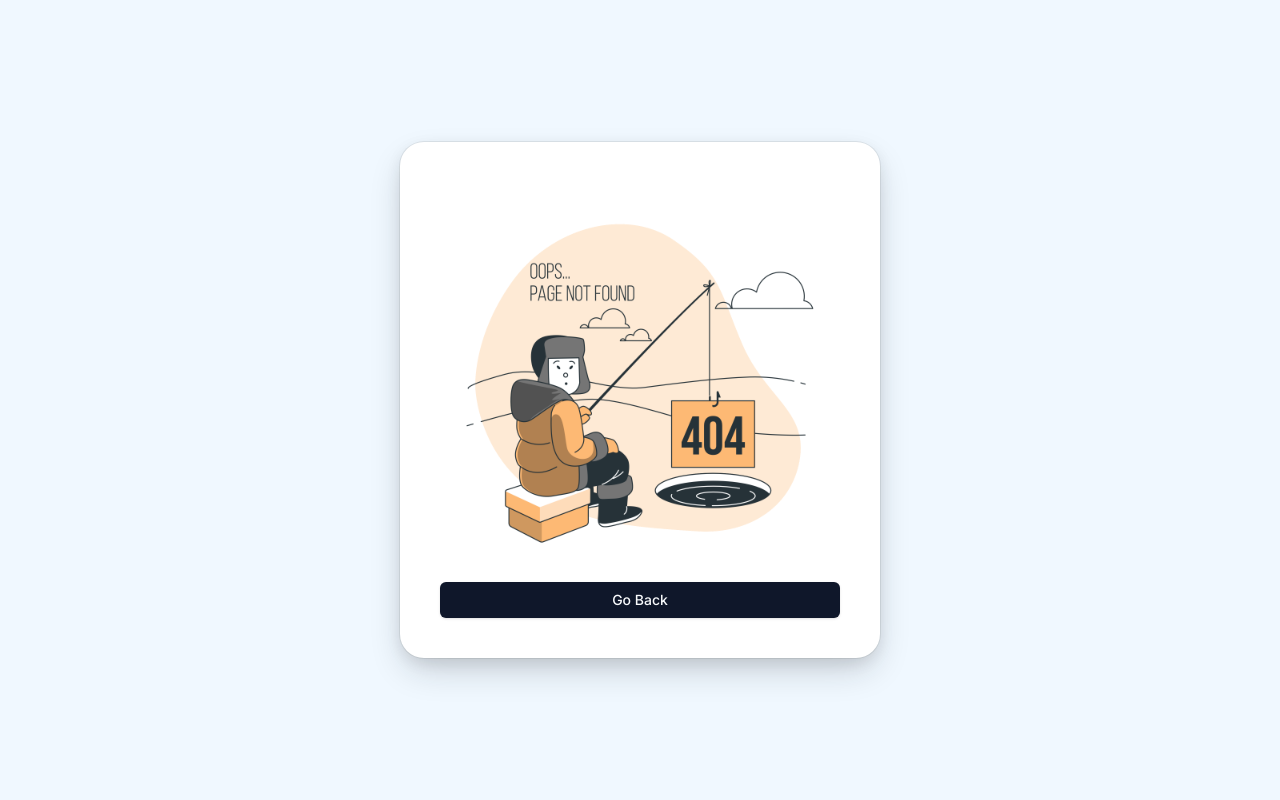
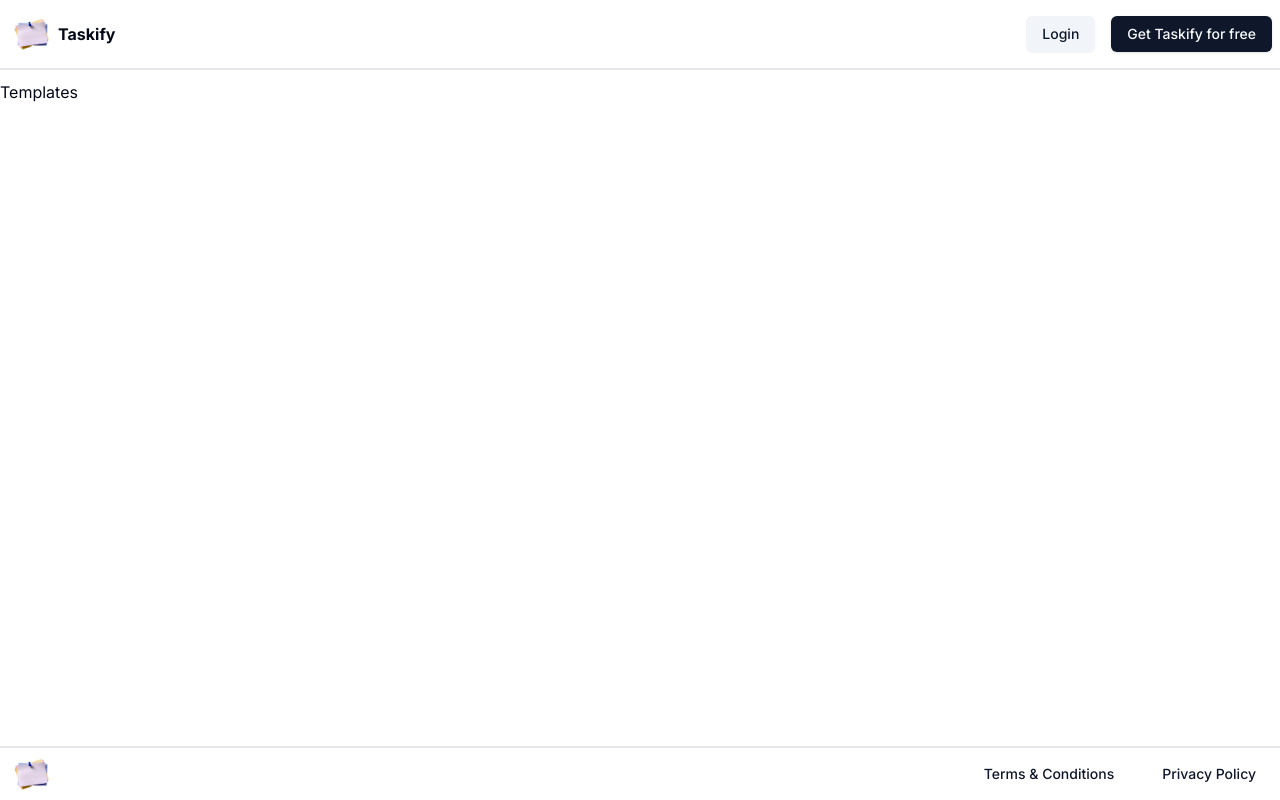
Before and after one commit to hafizusama43/nextjs-qumily, a Next.js app: page /templates in a window 1280 px wide. Before the commit this address had no page. Built offline with nearby package versions, Linux system fonts and the light colour scheme; no server answers.

Commit message:
Ui Fixes

```diff
--- a/app/(platform)/layout.tsx
+++ b/app/(platform)/layout.tsx
@@ -16,7 +16,7 @@ export default function RootLayout({
       <nav>
         <Navbar />
       </nav>
-      <main className="mt-40 md:mt-40 mx-auto max-w-7xl">
+      <main className="pt-20 mx-auto max-w-7xl bg-white h-[100vh]">
         {children}
       </main>
       <footer>
--- a/app/(platform)/sign-in/[[...sign-in]]/page.tsx
+++ b/app/(platform)/sign-in/[[...sign-in]]/page.tsx
@@ -9,7 +9,7 @@ export const metadata: Metadata = {
 
 const page = () => {
     return (
-        <div className='flex justify-center items-center flex-col'>
+        <div className='mt-20 flex justify-center items-center flex-col'>
             <SignIn />
         </div>
     );
--- a/app/(platform)/sign-up/[[...sign-up]]/page.tsx
+++ b/app/(platform)/sign-up/[[...sign-up]]/page.tsx
@@ -11,7 +11,7 @@ export const metadata: Metadata = {
 
 const page = () => {
   return (
-    <div className='flex justify-center items-center flex-col'>
+    <div className='mt-20 flex justify-center items-center flex-col'>
       <SignUp fallbackRedirectUrl={"/"}/>
     </div>
   );
--- /dev/null
+++ b/app/(platform)/templates/page.tsx
@@ -0,0 +1,11 @@
+import React from 'react'
+
+const page = () => {
+    return (
+        <div>
+            Templates
+        </div>
+    )
+}
+
+export default page
--- a/app/globals.css
+++ b/app/globals.css
@@ -84,4 +84,27 @@ body {
 
 .cl-userProfile-root .cl-cardBox {
   width: 100% !important;
+  box-shadow: none !important;
+  border-radius: unset !important;
 }
+
+.cl-userProfile-root .cl-cardBox .cl-scrollBox {
+  box-shadow: none !important;
+  border-radius: unset !important;
+  border-left: 0.5px solid lightgray !important;
+}
+
+.cl-userProfile-root .cl-cardBox .cl-navbar{
+  background: white !important;
+  border-right: 2px solid gray;
+}
+
+.cl-signUp-root .cl-cardBox{
+  box-shadow: none !important;
+  border: 1px solid lightgray;
+}
+
+.cl-signIn-root .cl-cardBox{
+  box-shadow: none !important;
+  border: 1px solid lightgray;
+}
--- a/components/ui/navbar.tsx
+++ b/components/ui/navbar.tsx
@@ -17,7 +17,7 @@ const Navbar = ({ org_dashboard = false }: { org_dashboard?: boolean }) => {
 
 
     return (
-        <div className='shadow-md fixed top-0 w-full backdrop-blur z-10 bg-white'>
+        <div className='border-b-2 border-b-gray-200 fixed top-0 w-full backdrop-blur z-10 bg-white'>
             <div className='px-2 py-2 md:py-4 mx-auto max-w-7xl flex flex-row items-center justify-between relative'>
                 {org_dashboard ?
                     <>
@@ -45,7 +45,7 @@ const Navbar = ({ org_dashboard = false }: { org_dashboard?: boolean }) => {
                                 <Link href="join-taskify"><Button className=''>Get Taskify for free</Button></Link>
                             </>
                             }
-                            {isSignedIn && <Link href="/organizations"><Button className='mr-4' variant="secondary">Organizations</Button></Link>}
+                            {isSignedIn && <Link href="/templates"><Button className='mr-4' variant="secondary">Templates</Button></Link>}
                             {isSignedIn && <span className="ml-2 flex items-center"><UserButton afterSignOutUrl="/" userProfileMode="navigation" userProfileUrl="/user-profile"></UserButton></span>}
                         </div>
                     </>}
--- /dev/null
+++ b/components/ui/table.tsx
@@ -0,0 +1,120 @@
+import * as React from "react"
+
+import { cn } from "@/lib/utils"
+
+const Table = React.forwardRef<
+  HTMLTableElement,
+  React.HTMLAttributes<HTMLTableElement>
+>(({ className, ...props }, ref) => (
+  <div className="relative w-full overflow-auto">
+    <table
+      ref={ref}
+      className={cn("w-full caption-bottom text-sm", className)}
+      {...props}
+    />
+  </div>
+))
+Table.displayName = "Table"
+
+const TableHeader = React.forwardRef<
+  HTMLTableSectionElement,
+  React.HTMLAttributes<HTMLTableSectionElement>
+>(({ className, ...props }, ref) => (
+  <thead ref={ref} className={cn("[&_tr]:border-b", className)} {...props} />
+))
+TableHeader.displayName = "TableHeader"
+
+const TableBody = React.forwardRef<
+  HTMLTableSectionElement,
+  React.HTMLAttributes<HTMLTableSectionElement>
+>(({ className, ...props }, ref) => (
+  <tbody
+    ref={ref}
+    className={cn("[&_tr:last-child]:border-0", className)}
+    {...props}
+  />
+))
+TableBody.displayName = "TableBody"
+
+const TableFooter = React.forwardRef<
+  HTMLTableSectionElement,
+  React.HTMLAttributes<HTMLTableSectionElement>
+>(({ className, ...props }, ref) => (
+  <tfoot
+    ref={ref}
+    className={cn(
+      "border-t bg-muted/50 font-medium [&>tr]:last:border-b-0",
+      className
+    )}
+    {...props}
+  />
+))
+TableFooter.displayName = "TableFooter"
+
+const TableRow = React.forwardRef<
+  HTMLTableRowElement,
+  React.HTMLAttributes<HTMLTableRowElement>
+>(({ className, ...props }, ref) => (
+  <tr
+    ref={ref}
+    className={cn(
+      "border-b transition-colors hover:bg-muted/50 data-[state=selected]:bg-muted",
+      className
+    )}
+    {...props}
+  />
+))
+TableRow.displayName = "TableRow"
+
+const TableHead = React.forwardRef<
+  HTMLTableCellElement,
+  React.ThHTMLAttributes<HTMLTableCellElement>
+>(({ className, ...props }, ref) => (
+  <th
+    ref={ref}
+    className={cn(
+      "h-10 px-2 text-left align-middle font-medium text-muted-foreground [&:has([role=checkbox])]:pr-0 [&>[role=checkbox]]:translate-y-[2px]",
+      className
+    )}
+    {...props}
+  />
+))
+TableHead.displayName = "TableHead"
+
+const TableCell = React.forwardRef<
+  HTMLTableCellElement,
+  React.TdHTMLAttributes<HTMLTableCellElement>
+>(({ className, ...props }, ref) => (
+  <td
+    ref={ref}
+    className={cn(
+      "p-2 align-middle [&:has([role=checkbox])]:pr-0 [&>[role=checkbox]]:translate-y-[2px]",
+      className
+    )}
+    {...props}
+  />
+))
+TableCell.displayName = "TableCell"
+
+const TableCaption = React.forwardRef<
+  HTMLTableCaptionElement,
+  React.HTMLAttributes<HTMLTableCaptionElement>
+>(({ className, ...props }, ref) => (
+  <caption
+    ref={ref}
+    className={cn("mt-4 text-sm text-muted-foreground", className)}
+    {...props}
+  />
+))
+TableCaption.displayName = "TableCaption"
+
+export {
+  Table,
+  TableHeader,
+  TableBody,
+  TableFooter,
+  TableHead,
+  TableRow,
+  TableCell,
+  TableCaption,
+}
```
